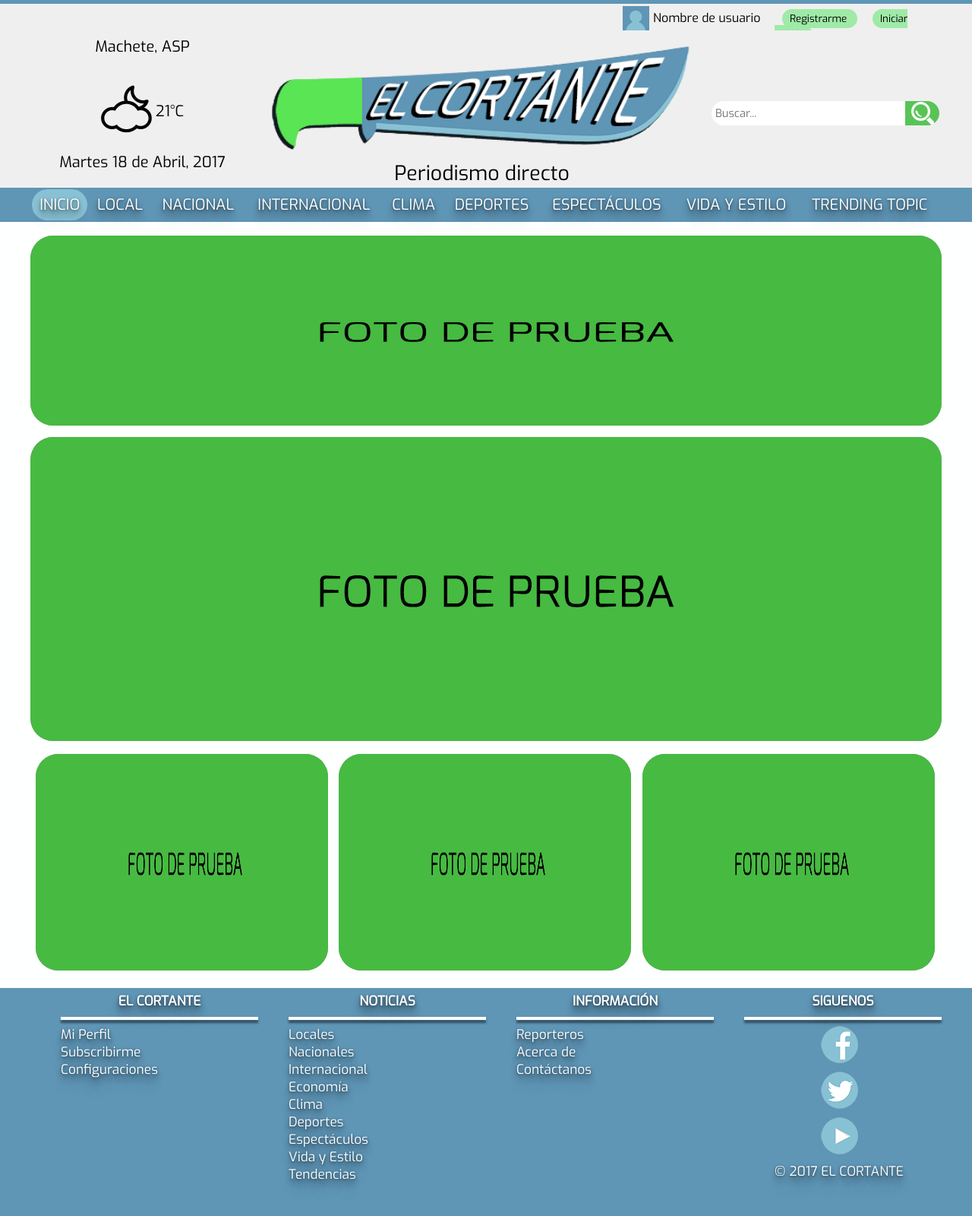
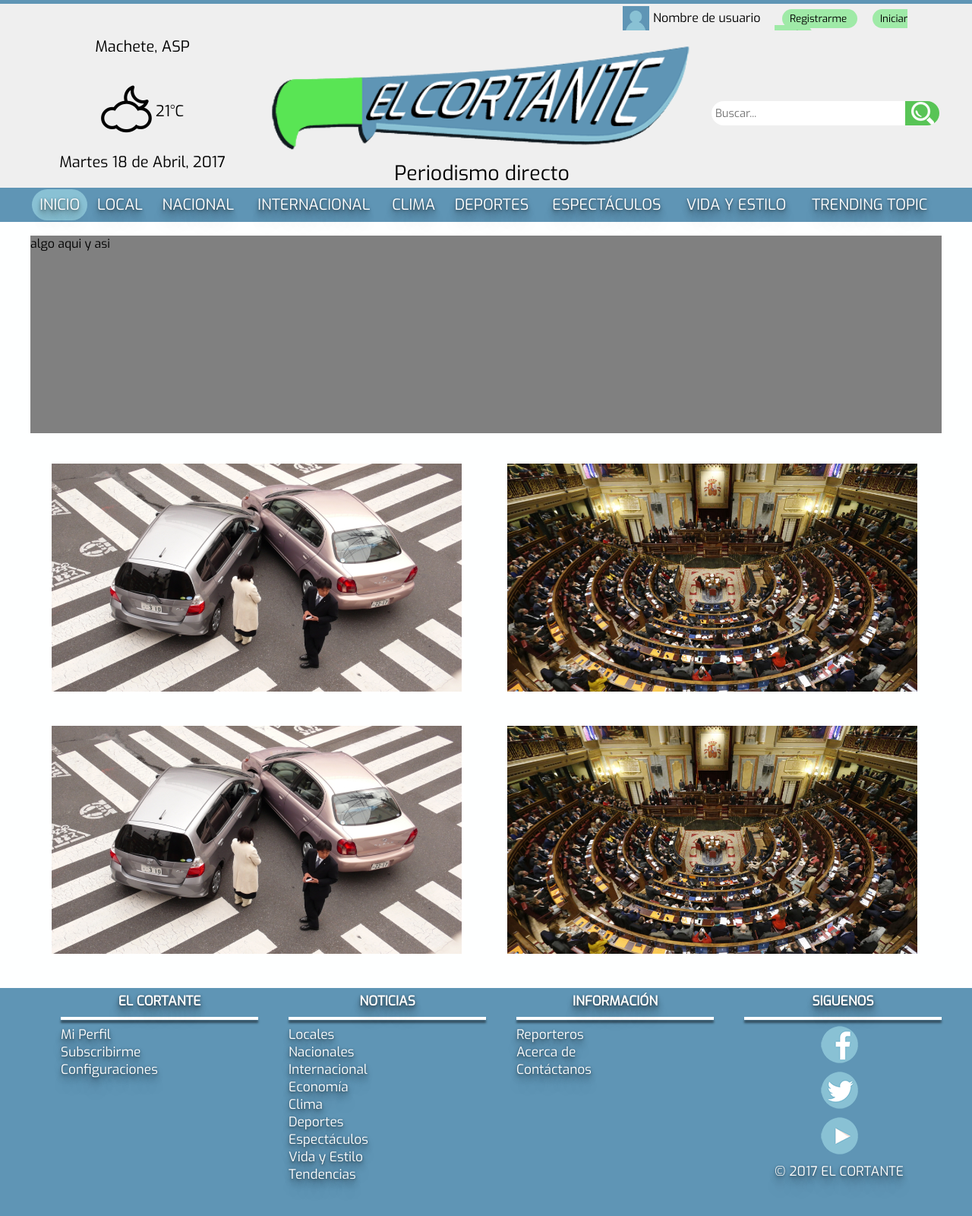
Before and after one commit to Bstaru/El-Cortante, a PHP site: page / in a window 1280 px wide. Shown: the whole page at 76% size. Run offline with PHP 8.4, Linux system fonts and the light colour scheme.

Commit message:
cambios en pantalla inico

```diff
--- a/css/style.css
+++ b/css/style.css
@@ -434,51 +434,26 @@ Colores:
 	    right: 0;
 	    bottom: 0;
 	    height: 1000px;
-	}.anuncios{
-	display: block;
+		}
+		.anuncios{
 			margin: 0px auto 5px auto;
-    height: 250px;
 		    width: 1200px;
-		}.imgAnun{
-		height: 250px;
-	    width: 1200px;
-	    border-radius: 30px;
 		}
-	 .imgAnun, .imgAnun1, .imgAnun2, .imgAnun3, .imgAnun4{
+		.rowos{
+			margin-bottom: 40px;
+		}
+		.unaNoti{
+			display: inline-block;
+			margin: 0px 28px;
+		}
+		.imgAnun{
+
+		height: 300px; width: 540px;
 		-webkit-box-shadow: inset 0px 0px 37px 0px rgba(54,51,54,1);
 				-moz-box-shadow: inset 0px 0px 37px 0px rgba(54,51,54,1);
 				box-shadow: inset 0px 0px 37px 0px rgba(54,51,54,1);
 		}
-	.anuncios2{
-	display: block;
-	margin: 15px auto 5px auto;
-    height: 400px;
-    width: 1200px;
-		}.imgAnun1{
-		height: 400px;
-	    width: 1200px;
-	    border-radius: 30px;
 
-	}
-	.anuncios3{
-	margin: 5px auto 5px auto;
-    height: 300px;
-    width: 1200px;
-		}
-		.anuncios3 table{
-			height: 300px;
-	    	width: 1200px;
-		}
-		.anuncios3 td{
-		    height: 300px;
-		    width: 400px;
-		    padding: 5px;
-		}
-		.imgAnun2, .imgAnun3, .imgAnun4 {
-			height: 285px;
-		    width: 385px;
-		    border-radius: 30px;
-		}
 
 /*____________NEW______________________________________________________________________*/
 	.datosCont{
--- a/index.html
+++ b/index.html
@@ -6,7 +6,12 @@
 
 	<link rel="icon" href="img\cc.ico">
 	<script type="text/javascript" src="js/jquery-2.1.4.min.js" ></script>
+	<script src="js/modernizr.js"></script>
+
 	<link href="css/style.css" rel="stylesheet">
+	<!--link rel="stylesheet" href="css/base.css" /-->
+	<link rel="stylesheet" href="css/style2.css" />
+
     <link href="https://fonts.googleapis.com/css?family=Exo&amp;subset=latin-ext" rel="stylesheet">
 </head>
 
@@ -92,29 +97,68 @@
 
 <!--HEADER FIN-->
 
-<div class = "anunciosCont">
-	<div class = "anuncios">
-		<img src="img/prueba1.png" class = "imgAnun">
+<div class = "anunciosCont" >
+	<div class = "anuncios" >
+
+	<div class="carousel" style="height: 260px; background-color: gray; margin-bottom: 40px;">
+		algo aqui y asi
 	</div>
+	<div id="effect-4">
+		<div class="rowos clearfix">
+		 	<div class="unaNoti" >
+				<figure>
+		            <img src="img/noti1.jpg" alt="" class="imgAnun">
 
-	<div class = "anuncios2">
-		<img src="img/prueba1.png" class = "imgAnun1">
+		            <figcaption>
+			            <h3>Blubber Brothers</h3>
+			            <span>Burnt Toast Creative</span>
+			            <a href="#" class="close-caption hidden">x</a>
+		             </figcaption>
+
+		        </figure>
+        	</div>
+
+        	<div class="unaNoti" >
+				<figure>
+		            <img src="img/noti2.jpg" alt="" class="imgAnun">
+
+		            <figcaption>
+			            <h3>Blubber Brothers</h3>
+			            <span>Burnt Toast Creative</span>
+			            <a href="#" class="close-caption hidden">x</a>
+		             </figcaption>
+
+		        </figure>
+        	</div>
+		</div>
+		<div class="rowos clearfix">
+		 	<div class="unaNoti" >
+				<figure>
+		            <img src="img/noti1.jpg" alt="" class="imgAnun">
+
+		            <figcaption>
+			            <h3>Blubber Brothers</h3>
+			            <span>Burnt Toast Creative</span>
+			            <a href="#" class="close-caption hidden">x</a>
+		             </figcaption>
+
+		        </figure>
+        	</div>
+
+        	<div class="unaNoti" >
+				<figure>
+		            <img src="img/noti2.jpg" alt="" class="imgAnun">
+
+		            <figcaption>
+			            <h3>Blubber Brothers</h3>
+			            <span>Burnt Toast Creative</span>
+			            <a href="#" class="close-caption hidden">x</a>
+		             </figcaption>
+
+		        </figure>
+        	</div>
+		</div>
 	</div>
-
-	<div class = "anuncios3">
-	<table>
-		<tr>
-			<td>
-				<img src="img/prueba1.png" class = "imgAnun2">
-			</td>
-			<td>
-				<img src="img/prueba1.png" class = "imgAnun3">
-			</td>
-			<td>
-				<img src="img/prueba1.png" class = "imgAnun4">
-			</td>
-		</tr>
-	</table>
 	</div>
 
 </div>
@@ -175,10 +219,11 @@
 </div>
 
 <!--JS-->
-	<script type="text/javascript" src="js/scroll.js" ></script>
-	<script type="text/javascript" src="js/menu.js" ></script>
-	<script type="text/javascript" src="js/mostrar.js" ></script>
-	<script type="text/javascript" src="js/verFecha.js" ></script>
+	<script src="js/scroll.js" ></script>
+	<script src="js/menu.js" ></script>
+	<script src="js/mostrar.js" ></script>
+	<script src="js/verFecha.js" ></script>
+	<script src="js/touch.js"></script>
 </body>
 
 </html>
```
Lines whose indentation alone changed are shown as unchanged.
